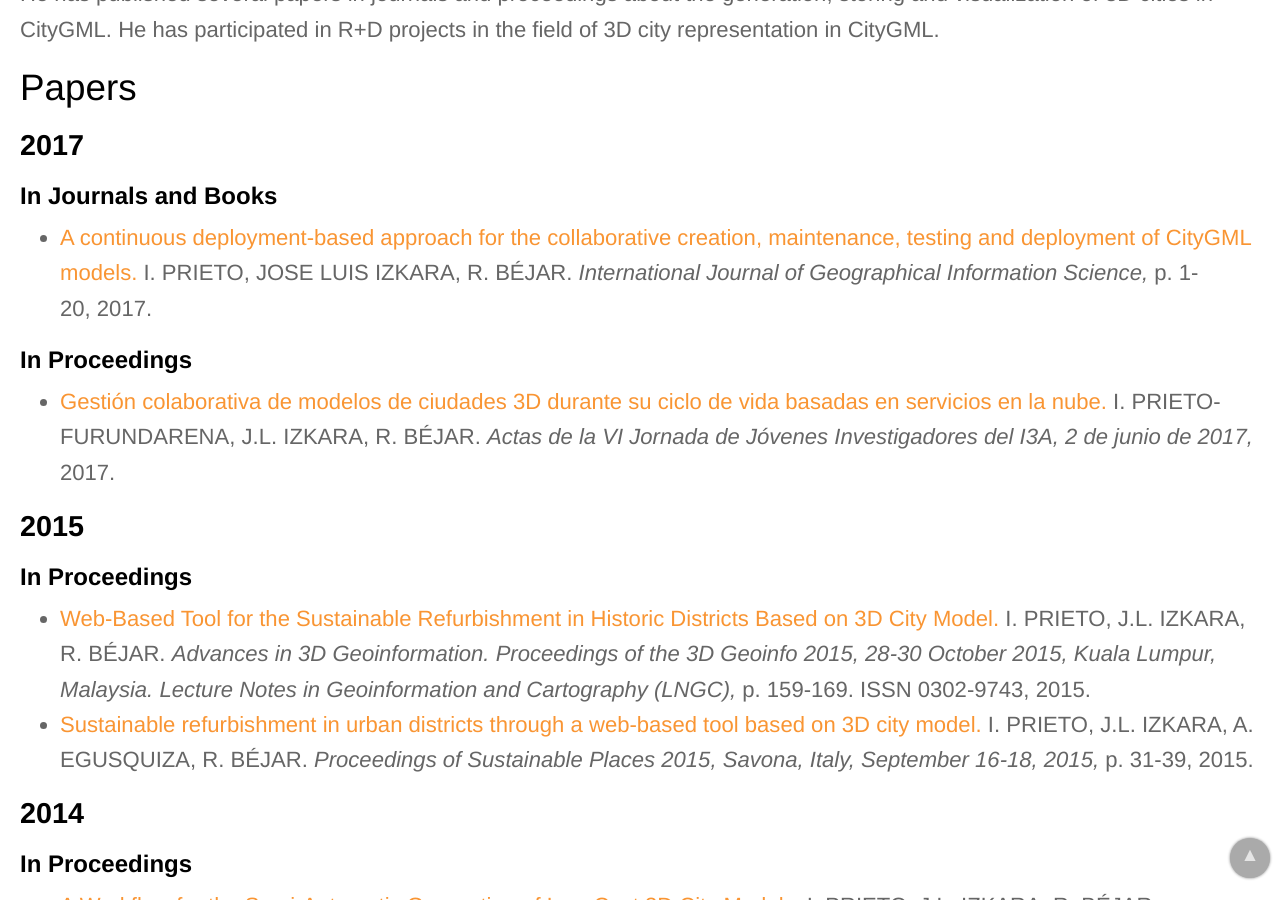
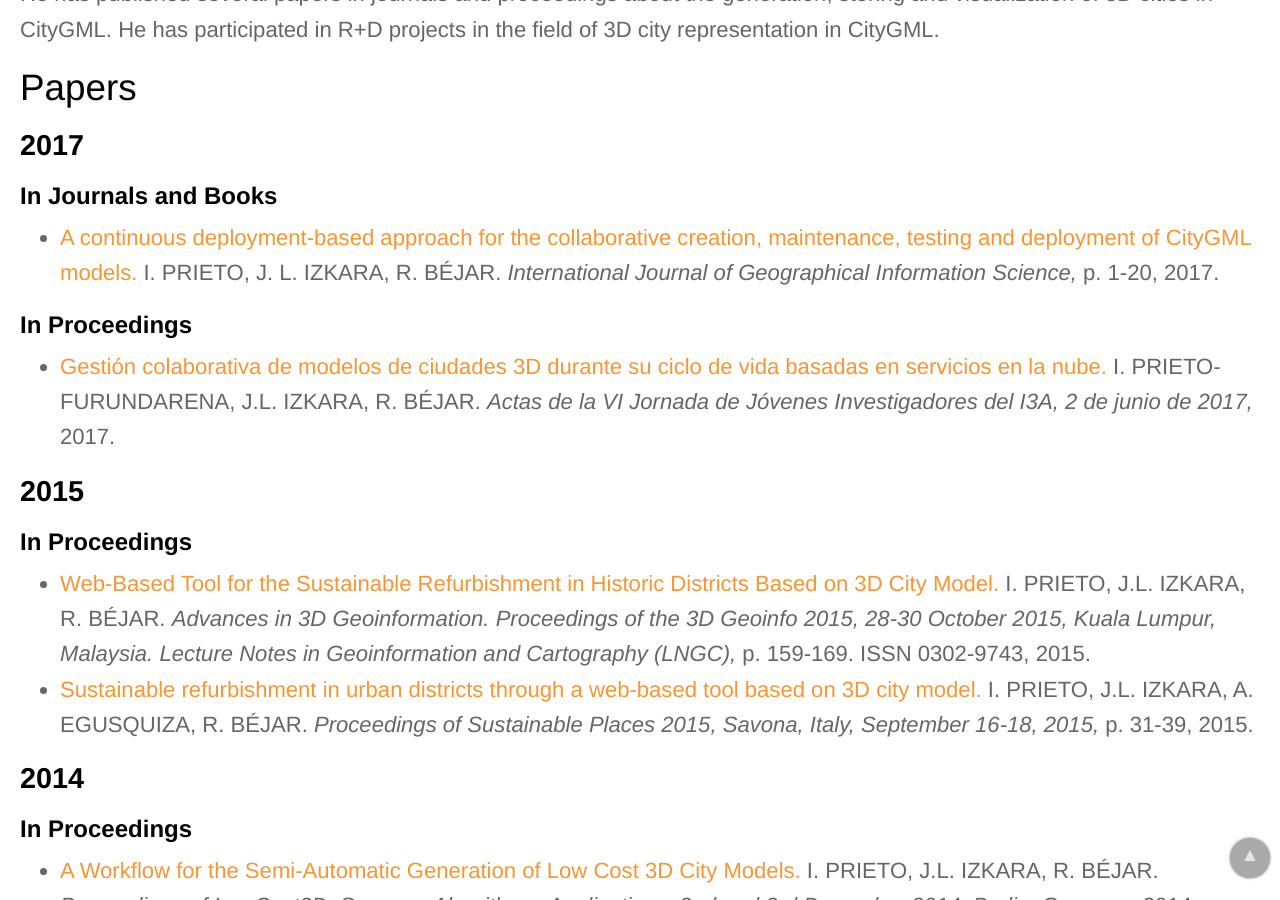
Before and after one commit to IAAA-Lab/IAAA-Lab.github.io, a Jekyll site: the page built from _staff/inaki.md, in a window 1280 px wide and 900 px high, scrolled down 680 px. Built offline with Jekyll 4.4.1, drawn with Linux system fonts in a browser that asks for light colours.

Commit message:
Corregido autor

```diff
--- a/_data/papers.yml
+++ b/_data/papers.yml
@@ -10,7 +10,7 @@
 # -------------------
 - title: "A continuous deployment-based approach for the collaborative creation, maintenance, testing and deployment of CityGML models"
   url: http://www.tandfonline.com/doi/full/10.1080/13658816.2017.1393543
-  authors: I. PRIETO, JOSE LUIS IZKARA, R. BÉJAR
+  authors: I. PRIETO, J. L. IZKARA, R. BÉJAR
   publication: "International Journal of Geographical Information Science"
   publication_detail: "p. 1-20"
   year: 2017
```
